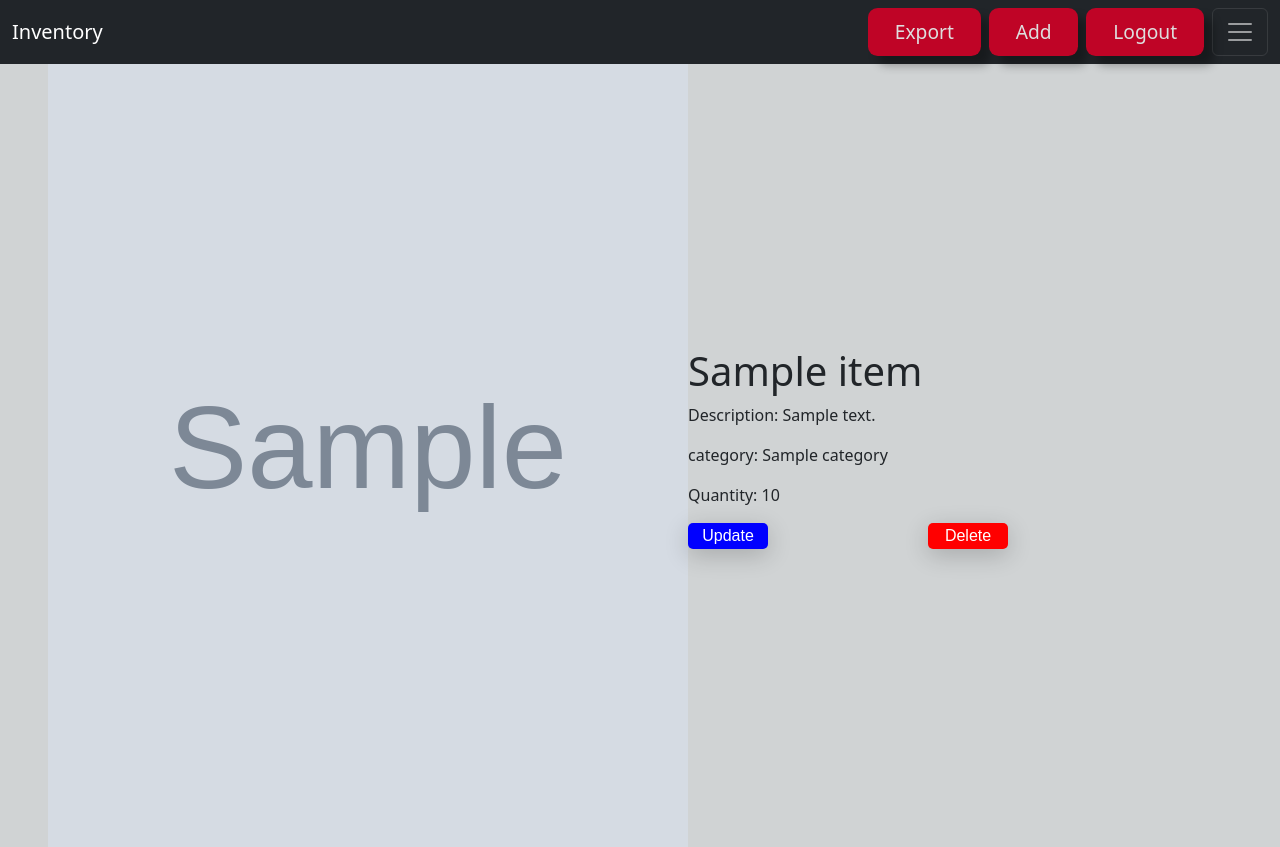
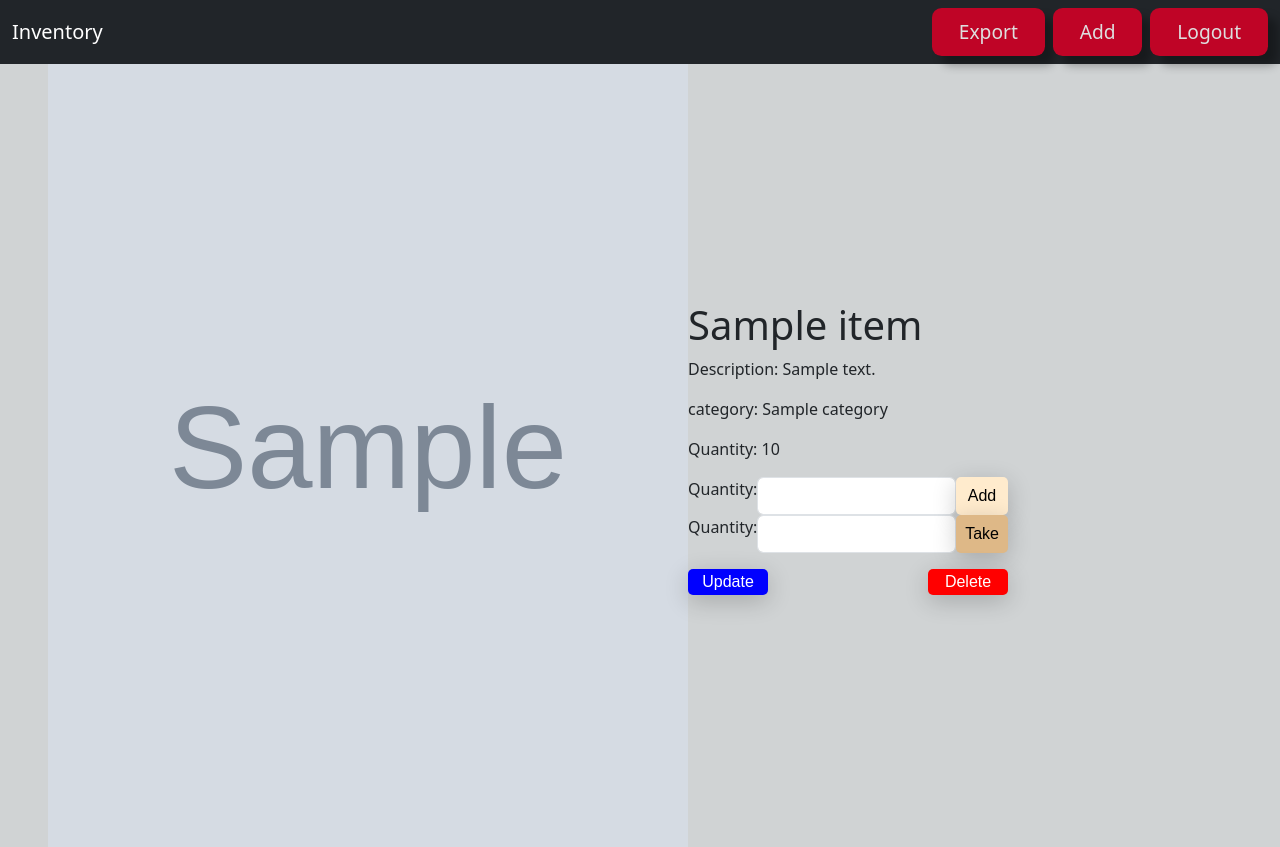
Before and after one commit to tthmung/inventory, a Django app: page /item/1 in a window 1280 px wide; the page is wider, and only the part inside the window is pictured. Shown: the top 847 px of that part. Run offline with Django 4.2, Linux system fonts and the light colour scheme; a user stored in the database is signed in; tables that the repository leaves empty hold one stand-in row (values such as "Sample post"); grey boxes marked "Sample" are stand-in pictures; some libraries are stand-ins or nearby versions.

Commit message:
I am DONE

```diff
--- a/warehouse_inventory/inventory/views.py
+++ b/warehouse_inventory/inventory/views.py
@@ -9,7 +9,9 @@ from django.conf import settings
 from django.contrib.auth.decorators import user_passes_test
 from django.contrib.auth.models import User
 from django.http import HttpResponse
-from django.core.files.storage import default_storage
+from django.views.decorators.csrf import csrf_exempt
+from django.http import JsonResponse
+import json
 
 # Check if a user is a super user.
 # Super user (called staff_user in admin) can only add and delete items.
@@ -138,3 +140,20 @@ def export_items_csv(request):
 
     messages.success(request, "Successfully exported to csv")
     return response
+
+# Update quantity only
+@login_required(login_url='/login')
+def update_quantity(request, item_id, action):
+
+    # Get the item that we want to update
+    item = get_object_or_404(Item, pk=item_id)
+
+    if action == "Take":
+        item.quantity = item.quantity - int(request.POST[f'{item_id}_quantity_take'])
+    else:
+        item.quantity = item.quantity + int(request.POST[f'{item_id}_quantity_add'])
+
+    item.save()
+
+    messages.success(request, "Successful updated item")
+    return redirect(f'/item/{item_id}')
--- a/warehouse_inventory/templates/head.html
+++ b/warehouse_inventory/templates/head.html
@@ -93,20 +93,7 @@
                 <button class="nav_button" type="button" onclick="window.location='/add';">Add</button>
                 {% endif %}
                 <button class="nav_button" type="button" onclick="window.location='/logout';">Logout</button>
-                <button class="navbar-toggler" type="button" data-bs-toggle="offcanvas"
-                    data-bs-target="#offcanvasDarkNavbar" aria-controls="offcanvasDarkNavbar"
-                    aria-label="Toggle navigation">
-                    <span class="navbar-toggler-icon"></span>
-                </button>
-            </div>
-            <!-- Cart System -->
-            <div class="offcanvas offcanvas-end text-bg-dark" tabindex="-1" id="offcanvasDarkNavbar"
-                aria-labelledby="offcanvasDarkNavbarLabel">
-                <div class="offcanvas-header">
-                    <h5 class="offcanvas-title" id="offcanvasDarkNavbarLabel">Cart</h5>
-                    <button type="button" class="btn-close btn-close-white" data-bs-dismiss="offcanvas"
-                        aria-label="Close"></button>
-                </div>
+
             </div>
         </div>
     </nav>
--- a/warehouse_inventory/templates/item.html
+++ b/warehouse_inventory/templates/item.html
@@ -88,8 +88,26 @@
         <p class="w-50">Description: {{ item.descriptions }}</p>
         <p>category: {{ item.category }}</p>
         <p>Quantity: {{ item.quantity }}</p>
+        <form method="post" action="{% url 'update_quantity' item.id 'Add' %}" class="d-flex justify-content-between w-50">
+            {% csrf_token %}
+            <label for="{{item.id}}_quantity_add">Quantity: </label>
+            <input type="number" min="0" max="999" id="{{item.id}}_quantity_add" name="{{item.id}}_quantity_add"
+                class="form-control d-block" required />
+            <button type="submit" class="item_button" style="color: black; background-color: blanchedalmond;">
+                Add
+            </button>
+        </form>
+        <form method="post" action="{% url 'update_quantity' item.id 'Take' %}" class="d-flex justify-content-between w-50">
+            {% csrf_token %}
+            <label for="{{item.id}}_quantity_take">Quantity: </label>
+            <input type="number" min="0" max="{{item.quantity}}" id="{{item.id}}_quantity_take" name="{{item.id}}_quantity_take"
+                class="form-control d-block" required />
+            <button type="submit" class="item_button" style="color: black; background-color: burlywood;">
+                Take
+            </button>
+        </form>
         {% if super_user %}
-        <div class="d-flex w-50 justify-content-between">
+        <div class="d-flex w-50 justify-content-between mt-3">
             <button type="button" class="item_button" style="background: blue;"
                 onclick="redirect('update')">Update</button>
             <button type="button" class="item_button" style="background: red;"
--- a/warehouse_inventory/warehouse_inventory/urls.py
+++ b/warehouse_inventory/warehouse_inventory/urls.py
@@ -29,7 +29,8 @@ urlpatterns = [
     path("logout", views.user_logout, name="user_logout"),
     path('item/<int:item_id>/delete/', views.delete_item, name='delete_item'),
     path('item/<int:item_id>/update/', views.update_item, name='update_item'),
-    path('export-csv/', views.export_items_csv, name="export_items_csv")
+    path('export-csv/', views.export_items_csv, name="export_items_csv"),
+    path('item/<int:item_id>/<str:action>/', views.update_quantity, name='update_quantity'),
 ]
 
 # For serving media file in development ONLY.
```
Also changed, not shown: warehouse_inventory/templates/main.html (+0 -10 lines).
